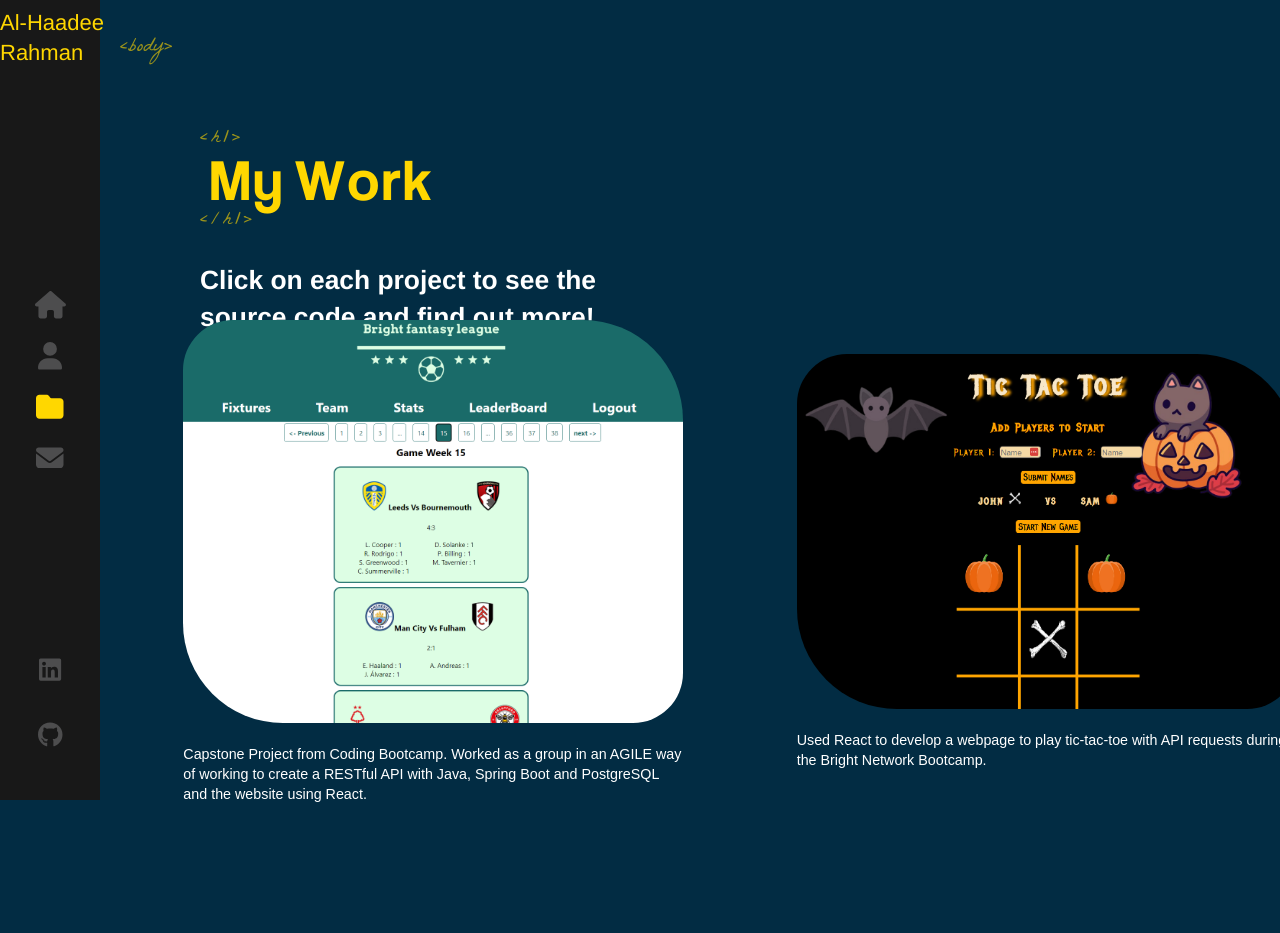
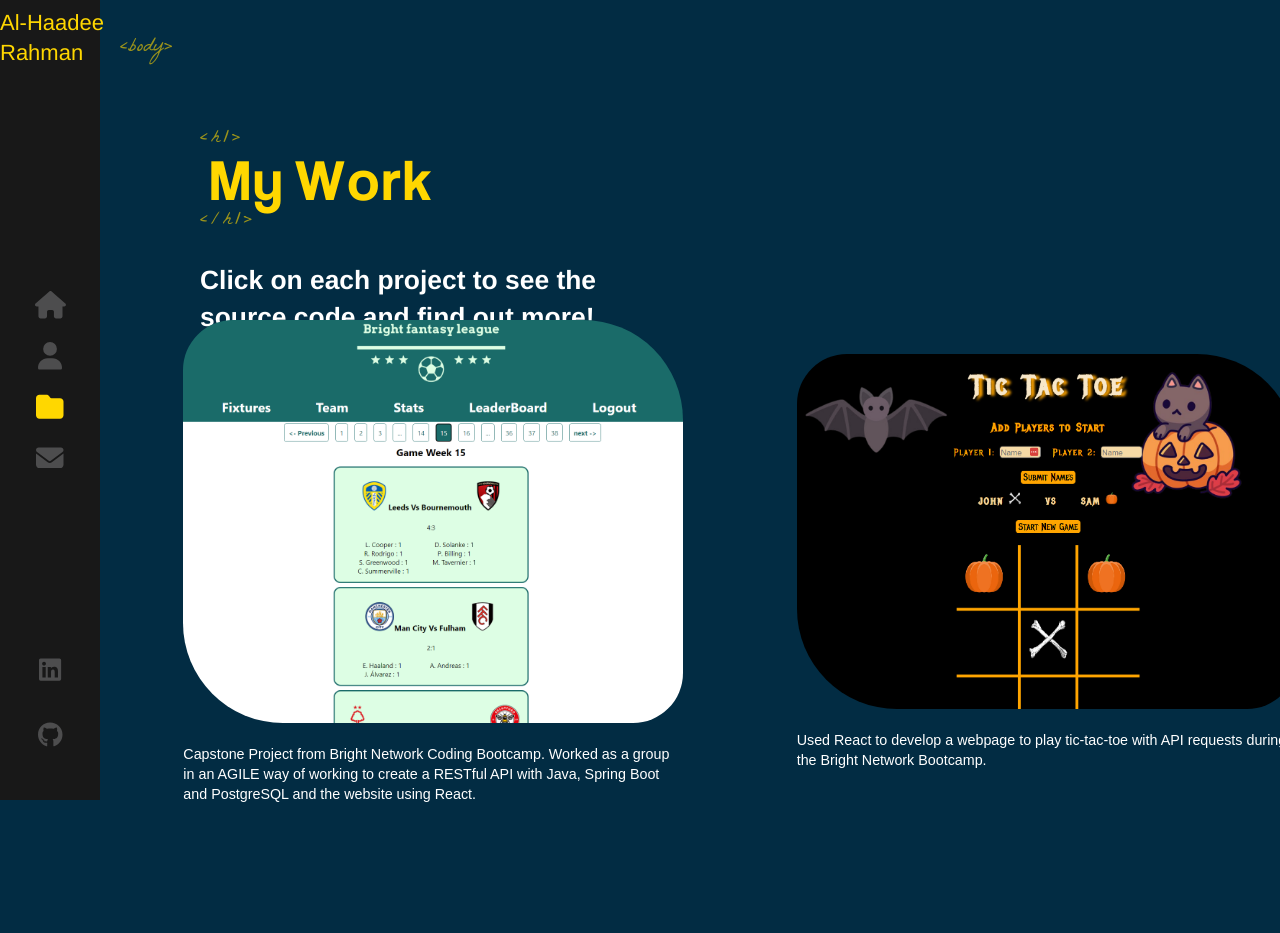
Before and after one commit to Alhaadee/portfolio, a React (Vite) app in the folder portfolio-website/: page /my-work in a window 1280 px wide. Shown: the top 933 px of the page. Built offline with nearby package versions, Linux system fonts and the light colour scheme.

Commit message:
change path again

```diff
--- a/portfolio-website/src/App.jsx
+++ b/portfolio-website/src/App.jsx
@@ -4,7 +4,7 @@
 import { Route, Routes } from "react-router-dom";
 import About from "./components/About/About";
 import Contact from "./components/Contact/Contact";
-import MyWork from "./components/my-work/MyWork";
+import MyWork from "./components/myWork/MyWork";
 
 function App() {
   return (
--- a/portfolio-website/src/components/my-work/MyWork.jsx
+++ b/portfolio-website/src/components/myWork/MyWork.jsx
@@ -42,7 +42,7 @@
               </a>
             </div>
             <p>
-              Capstone Project from Coding Bootcamp. Worked as a group in an
+              Capstone Project from Bright Network Coding Bootcamp. Worked as a group in an
               AGILE way of working to create a RESTful API with Java, Spring
               Boot and PostgreSQL and the website using React.
             </p>
```
Also changed, not shown: portfolio-website/src/components/myWork/myWork.css (renamed from portfolio-website/src/components/my-work/myWork.css).
